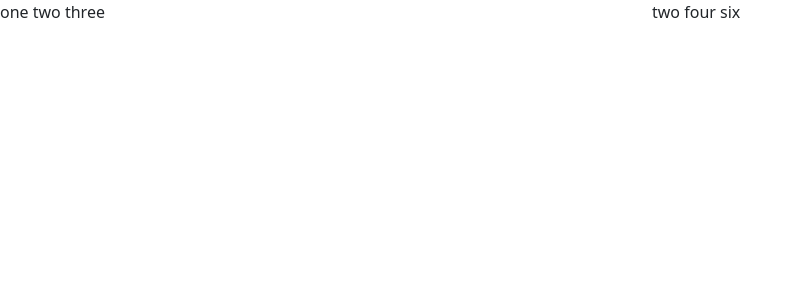
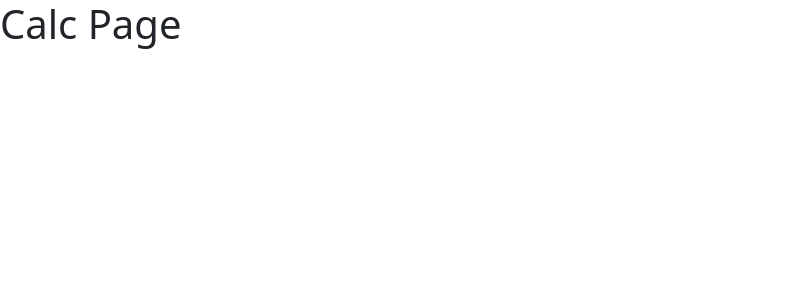
Before and after one commit to forrestriley/ez-currency, a React (Create React App) app: page /#/calc in a window 1280 px wide. Shown: the top 300 px of the page, without its empty margins (0-802 px from the left). Built offline with nearby package versions, Linux system fonts and the light colour scheme.

Commit message:
Router Setup
router added, able to change in between pages using /#/*pagename

```diff
--- a/package.json
+++ b/package.json
@@ -11,6 +11,7 @@
     "bootstrap": "^5.3.3",
     "react": "^19.0.0",
     "react-dom": "^19.0.0",
+    "react-router-dom": "^7.2.0",
     "react-scripts": "5.0.1",
     "web-vitals": "^2.1.0"
   },
--- a/src/App.js
+++ b/src/App.js
@@ -1,20 +1,25 @@
+import { HashRouter as Router, Routes, Route } from 'react-router-dom'
+
+//css
+import './App.css';
 import 'bootstrap/dist/css/bootstrap.css';
-import './App.css';
+//pages
+import {Home} from './pages/Home'
+import {Calc} from './pages/Calc'
+import {Rates} from './pages/Rates'
 
 function App() {
   return (
-      <div className='row'>
-        <div className='col-6'>
-          <p>
-            one two three
-          </p>
-        </div>
-        <div className='col-6'>
-          <p>
-            two four six
-          </p>
-        </div>
-      </div>
+      <>
+        <Router>
+          <Routes>
+            <Route path="/" element={<Home/>}/>
+            <Route path="/calc" element={<Calc/>}/>
+            <Route path="/rates" element={<Rates/>}/>
+          </Routes>
+        </Router>
+
+      </>
   );
 }
 
--- /dev/null
+++ b/src/pages/Calc.jsx
@@ -0,0 +1,9 @@
+
+
+export function Calc() {
+  return (
+    <>
+      <h1> Calc Page </h1>
+    </>
+  )
+}
--- /dev/null
+++ b/src/pages/Home.jsx
@@ -0,0 +1,8 @@
+
+export function Home() {
+  return (
+    <>
+      <h1> Home Page </h1>
+    </>
+  )
+}
--- /dev/null
+++ b/src/pages/Rates.jsx
@@ -0,0 +1,9 @@
+
+
+export function Rates() {
+  return (
+    <>
+      <h1> Rates Page </h1>
+    </>
+  )
+}
```
Also changed, not shown: .pnp.cjs, 1 other file (tests, documents, lock files or other folders).
